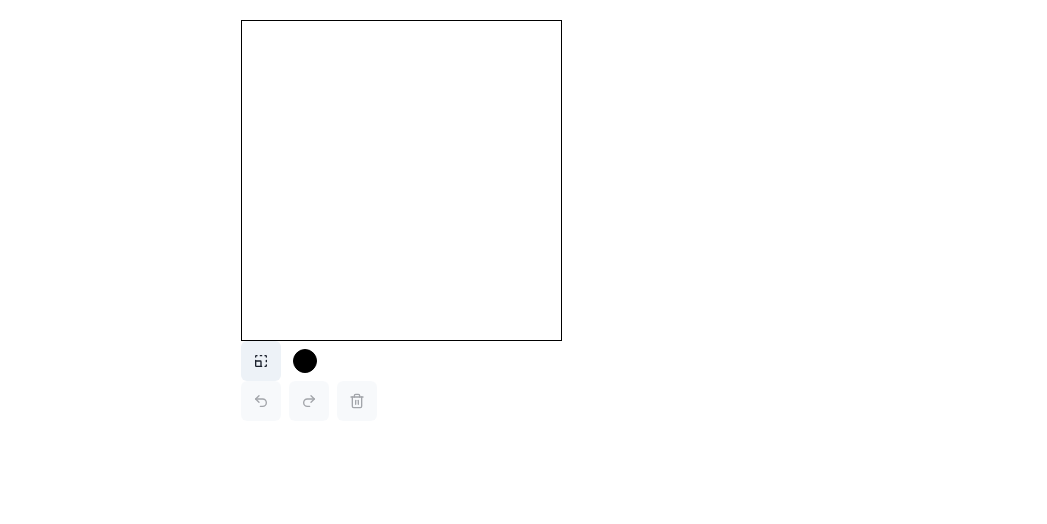
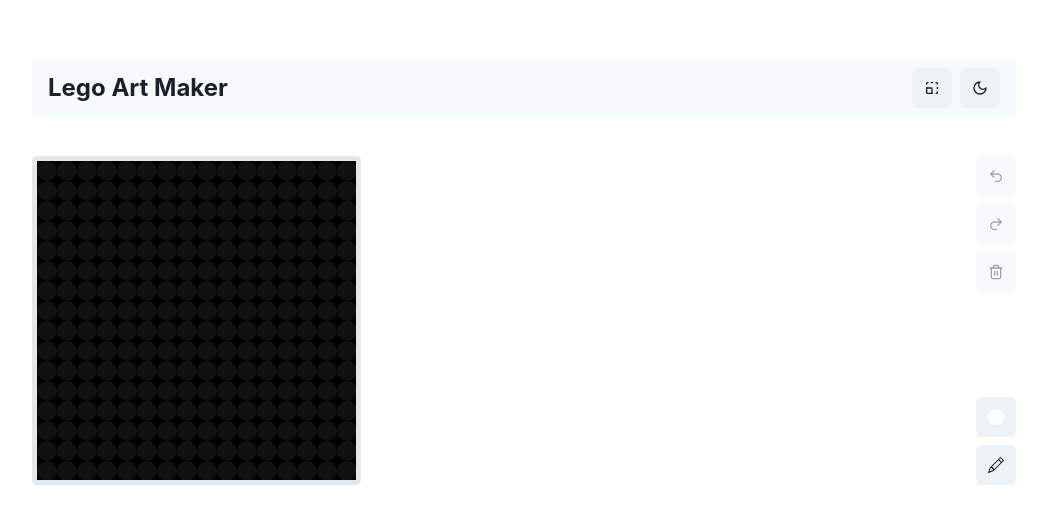
Before and after one commit to juanpg/lego-art, a React (Vite) app: page / in a window 1280 px wide. Shown: the top 524 px of the page, without its empty margins (116-1163 px from the left). Built offline with nearby package versions, Linux system fonts and the light colour scheme.

Commit message:
Adding some global layout

```diff
--- a/src/App.jsx
+++ b/src/App.jsx
@@ -1,14 +1,16 @@
-import { ButtonGroup, Container, Flex, IconButton } from '@chakra-ui/react';
+import { Box, ButtonGroup, Container, Flex, HStack, Heading, IconButton, Spacer, Stack, VStack, useColorMode, useColorModeValue } from '@chakra-ui/react';
 import { useState, useContext, Fragment } from 'react';
-import { LuUndo2, LuRedo2, LuTrash2 } from 'react-icons/lu';
+import { LuUndo2, LuRedo2, LuTrash2, LuMoon, LuSun } from 'react-icons/lu';
 import './App.css';
 
 import { LegoArtContext } from './Context/LegoArtContext';
 import Canvas from './Components/Canvas';
 import CanvasDimensions from './Components/CanvasDimensions';
 import ColorPicker from './Components/ColorPicker';
+import ToolPicker from './Components/ToolPicker';
 
 function App() {
+  const { colorMode, toggleColorMode } = useColorMode();
   const { dimensions, squaresPerPlate } = useContext(LegoArtContext);
   const [history, setHistory] = useState([
     Array(dimensions.width * squaresPerPlate * dimensions.height * squaresPerPlate).fill(null)
@@ -38,23 +40,41 @@ function App() {
 
 
   return (
-    <Container
-      p={5}
+    <Container maxW='container.lg' p={0}>
+      <Flex h='100vh' py={10} mb={5}>
+        <VStack w='full' h='full' px={5} py={5} spacing={10} alignItems='center'>
+          <Box w='full'>
+            <Box margin='0 auto'>
+              <nav>
+                <HStack
+                  justifyContent='space-between'
+                  bg={useColorModeValue('gray.50', 'gray.900')}
+                  py={2} px={4}
                 >
+                  <Heading fontSize='2xl'>Lego Art Maker</Heading>
+                  <ButtonGroup>
+                    <CanvasDimensions reset={handleReset} />
+                    <IconButton
+                      onClick={toggleColorMode}
+                      title='Switch theme'
+                      aria-label='Switch theme'
+                      icon={ colorMode === 'light' ? <LuMoon /> : <LuSun /> }
+                    />
+                  </ButtonGroup>
+                </HStack>
+              </nav>
+            </Box>
+          </Box>
+          <Box w='full'>
+            <Box>
+              <main>
+                <Flex>
                   <Canvas
-        width={dimensions.width}
-        height={dimensions.height}
                     currentPixels={history[stepHistory]}
                     onNewPixels={handleNewPixels}
                   />
-      <Flex gap={3} align='center'>
-        <CanvasDimensions
-          reset={handleReset}
-        />
-        <ColorPicker />
-      </Flex>
-      <div>
-        <ButtonGroup>
+                  <Spacer />
+                  <Stack>
                     <IconButton
                         onClick={handleUndo}
                         isDisabled={history.length === 1 || stepHistory <= 0}
@@ -73,8 +93,19 @@ function App() {
                         aria-label='Reset'
                         icon={<LuTrash2 />}
                       />
+                      <Spacer />
+                      <ColorPicker />
+                      <ToolPicker />
+                  </Stack>
+                </Flex>
+              </main>
+            </Box>
+          </Box>
+          <ButtonGroup>
+
           </ButtonGroup>
-      </div>
+        </VStack>
+      </Flex>
     </Container>
   );
 }
--- a/src/Components/Canvas.jsx
+++ b/src/Components/Canvas.jsx
@@ -1,9 +1,15 @@
+import { useColorModeValue } from "@chakra-ui/react";
 import { useContext, useEffect, useRef, useState } from "react";
 import { LegoArtContext } from "../Context/LegoArtContext";
+import { FaRegHandPointer, FaRegHandRock } from 'react-icons/fa';
 
-const drawPixel = (ctx, {x, y, color}, pixelSize) => {
-  ctx.fillStyle = color ?? '#FFFFFF';
-  ctx.fillRect(x * pixelSize, y * pixelSize, pixelSize, pixelSize);
+const drawPixel = (ctx, {x, y, color}, pixelsPerSquare) => {
+  ctx.fillStyle = color ?? '#111111';
+  // ctx.fillRect(x * pixelsPerSquare, y * pixelsPerSquare, pixelsPerSquare, pixelsPerSquare);
+
+  ctx.beginPath();
+  ctx.arc(x * pixelsPerSquare + pixelsPerSquare / 2, y * pixelsPerSquare + pixelsPerSquare / 2, pixelsPerSquare / 2, 0, 2 * Math.PI , )
+  ctx.fill();
 }
 
 const getPixelCoords = (event, pixelsPerSquare) => {
@@ -27,21 +33,28 @@ const getIndexByCoords = (x, y, squaresPerPlate, width) => {
   return y * squaresPerPlate * width + x;
 }
 
-export default function Canvas({width, height, currentPixels, onNewPixels }) {
+export default function Canvas({currentPixels, onNewPixels }) {
   const canvasRef = useRef(null);
   const active = useRef(false);
   const [newPixels, setNewPixels] = useState(new Map)
-  const { currentColor, squaresPerPlate, pixelsPerSquare } = useContext(LegoArtContext);
+  const { dimensions, currentTool, currentColor, squaresPerPlate, pixelsPerSquare } = useContext(LegoArtContext);
+  const { width, height } = dimensions;
 
+  useEffect(() => {
     if(canvasRef.current) {
       const ctx = canvasRef.current.getContext('2d');
       ctx.clearRect(0, 0, canvasRef.current.width, canvasRef.current.height);
+
+      ctx.globalCompositeOperation = 'destination-under';
+      ctx.fillStyle = '#000000';
+      ctx.fillRect(0, 0, canvasRef.current.width, canvasRef.current.height);
 
       currentPixels.forEach((color, index) => {
         const {x, y} = getCoordsByIndex(index, squaresPerPlate, width);
         drawPixel(ctx, {x, y, color}, pixelsPerSquare)
       });
     }
+  }, [canvasRef, currentPixels]);
 
   useEffect(() => {
     if(canvasRef.current) {
@@ -63,7 +76,12 @@ export default function Canvas({width, height, currentPixels, onNewPixels }) {
     if(x === null || y === null) {
       return;
     }
-    const pixel = {x, y, color: currentColor}
+
+    const pixel = {
+      x,
+      y,
+      color: currentTool === 'pencil' ? currentColor : '#111111'
+    }
 
     setNewPixels(m => {
       const n = new Map(m);
@@ -76,14 +94,29 @@ export default function Canvas({width, height, currentPixels, onNewPixels }) {
     if(event.button !== 0) {
       return;
     }
-    active.current = true;
 
     const {x, y} = getPixelCoords(event, pixelsPerSquare);
+
     if(x === null || y === null) {
       return;
     }
 
-    const pixel = {x, y,  color: currentColor}
+    if(currentTool === 'fill') {
+
+      return;
+    } else if(currentTool === 'picker') {
+      // Set the currentColor to the color of the selected square
+
+      return;
+    }
+
+    active.current = true;
+
+    const pixel = {
+      x,
+      y,
+      color: currentTool === 'pencil' ? currentColor : '#111111'
+    }
 
     setNewPixels(m => {
       const n = new Map();
@@ -94,6 +127,10 @@ export default function Canvas({width, height, currentPixels, onNewPixels }) {
 
   const handleMouseUp = (event) => {
     active.current = false;
+
+    if(currentTool === 'picker') {
+      return;
+    }
 
     // Notify the parent that we're done painting
     const updatedPixels = [...currentPixels];
@@ -110,7 +147,10 @@ export default function Canvas({width, height, currentPixels, onNewPixels }) {
         width={pixelsPerSquare * squaresPerPlate * width - 1}
         height={pixelsPerSquare * squaresPerPlate * height - 1}
         style={{
-          border: '1px solid #000'
+          borderWidth: '5px',
+          borderStyle: 'solid',
+          borderRadius: '5px',
+          borderColor: useColorModeValue('gray.400', 'whiteAlpha.800')
         }}
         ref={canvasRef}
         onMouseDown={handleMouseDown}
--- a/src/Components/ColorPicker.jsx
+++ b/src/Components/ColorPicker.jsx
@@ -1,7 +1,8 @@
 import { useContext } from "react";
-import { Button, ButtonGroup, Popover, PopoverTrigger, PopoverContent, PopoverCloseButton, PopoverHeader, PopoverBody, useDisclosure, PopoverFooter, Flex } from '@chakra-ui/react';
+import { Button, ButtonGroup, Popover, PopoverTrigger, PopoverContent, PopoverCloseButton, PopoverHeader, PopoverBody, useDisclosure, PopoverFooter, Flex, IconButton } from '@chakra-ui/react';
 import { CirclePicker } from 'react-color';
 import { LegoArtContext } from "../Context/LegoArtContext";
+import { BsFillCircleFill } from 'react-icons/bs'
 
 export default function ColorPicker() {
   const { colors, currentColor, onColorChange } = useContext(LegoArtContext);
@@ -19,7 +20,13 @@ export default function ColorPicker() {
       onClose={onChangeColorClose}
     >
       <PopoverTrigger>
-        <Button
+        <IconButton
+          icon={<BsFillCircleFill />}
+          aria-label="Change current color"
+          title="Change current color"
+          color={currentColor}
+        />
+        {/* <Button
           bg={currentColor}
           borderRadius={'50%'}
           borderColor='black'
@@ -27,7 +34,7 @@ export default function ColorPicker() {
           size='xs'
           aria-label='Change current color'
           title='Change current color'
-        />
+        /> */}
       </PopoverTrigger>
       <PopoverContent>
         <PopoverCloseButton />
--- /dev/null
+++ b/src/Components/ToolPicker.jsx
@@ -0,0 +1,29 @@
+import { useContext } from 'react'
+import { Menu, IconButton, MenuList, MenuItem, MenuButton } from '@chakra-ui/react'
+import { LegoArtContext } from '../Context/LegoArtContext'
+
+export default function ToolPicker() {
+  const { tools, currentTool, onToolChange } = useContext(LegoArtContext);
+
+  return (
+    <Menu>
+      <MenuButton
+        as={IconButton}
+        aria-label={`Current tool: ${tools[currentTool].label}`}
+        title={tools[currentTool].label}
+        icon={tools[currentTool].icon}
+      />
+      <MenuList>
+        {Object.entries(tools).map(([tool, {icon, label}]) => (
+          <MenuItem
+            key={tool}
+            icon={icon}
+            onClick={() => onToolChange(tool)}
+          >
+            {label}
+          </MenuItem>
+        ))}
+      </MenuList>
+    </Menu>
+  )
+}
--- a/src/Context/LegoArtContext.jsx
+++ b/src/Context/LegoArtContext.jsx
@@ -1,10 +1,33 @@
 import { createContext, useState } from "react";
+import { BsPencil, BsPaintBucket, BsEraser, BsEyedropper } from 'react-icons/bs'
+import { FaRegHandPointer } from 'react-icons/fa'
 
 const DEFAULT_COLORS = ["#f44336", "#e91e63", "#9c27b0", "#673ab7", "#3f51b5", "#2196f3", "#03a9f4", "#00bcd4", "#009688", "#4caf50", "#8bc34a", "#cddc39", "#ffeb3b", "#ffc107", "#ff9800", "#ff5722", "#795548", "#607d8b", "#000000", "#ffffff"];
 const PIXELS_PER_SQUARE = 20;
 const SQUARES_PER_PLATE = 16;
 
-const tools = ['pencil', 'bucket', 'eraser', 'picker']
+const tools = {
+  'pencil': {
+    icon: <BsPencil />,
+    label: 'Pencil'
+  },
+  'fill': {
+    icon: <BsPaintBucket />,
+    label: 'Fill'
+  },
+  'eraser': {
+    icon: <BsEraser />,
+    label: 'Eraser'
+  },
+  'picker': {
+    icon: <BsEyedropper />,
+    label: 'Color Picker'
+  },
+  'move': {
+    icon: <FaRegHandPointer />,
+    label: 'Move'
+  }
+};
 
 export const LegoArtContext = createContext({
   squaresPerPlate: SQUARES_PER_PLATE,
@@ -13,7 +36,7 @@ export const LegoArtContext = createContext({
   pixelsPerSquare: PIXELS_PER_SQUARE,
   tools,
   colors: DEFAULT_COLORS,
-  currentColor: '#000000',
+  currentColor: '#FFFFFF',
   onColorChange: () => {},
 });
 
@@ -21,27 +44,34 @@ export function LegoArtProvider({ children }) {
   const [dimensions, setDimensions] = useState({width: 1, height: 1});
   const [pixelsPerSquare, setPixelsPerSquare] = useState(PIXELS_PER_SQUARE)
   const [colors, setColors] = useState(DEFAULT_COLORS);
-  const [currentColor, setCurrentColor] = useState("#000000");
+  const [currentColor, setCurrentColor] = useState("#FFFFFF");
+  const [currentTool, setCurrentTool] = useState('pencil');
 
   const onDimensionsChange = (width, height) => {
     setDimensions({width, height});
   }
 
   const onColorChange = (newColor) => {
-    if(colors.includes(newColor)) {
-      setCurrentColor(newColor);
+    if(colors.includes(newColor.toLowerCase())) {
+      setCurrentColor(newColor.toLowerCase());
+    }
+  }
+
+  const onToolChange = (newTool) => {
+    if(tools[newTool.toLowerCase()]) {
+      setCurrentTool(newTool.toLowerCase());
     }
   }
 
   const onColorAdd = (newColor) => {
-    if(!colors.includes(newColor)) {
-      setColors([...colors, newColor])
+    if(!colors.includes(newColor.toLowerCase())) {
+      setColors([...colors, newColor.toLowerCase()])
     }
   }
 
   const onColorRemove = (color) => {
     if(colors.includes(color)) {
-      setColors(colors.filter(c => c !== color));
+      setColors(colors.filter(c => c.toLowerCase() !== color.toLowerCase()));
     }
   }
 
@@ -53,6 +83,8 @@ export function LegoArtProvider({ children }) {
         onDimensionsChange,
         pixelsPerSquare,
         tools,
+        currentTool,
+        onToolChange,
         colors,
         onColorAdd,
         onColorRemove,
```
Also changed, not shown: src/Components/Stats.jsx (+12 -0 lines). Lines whose indentation alone changed are shown as unchanged.
